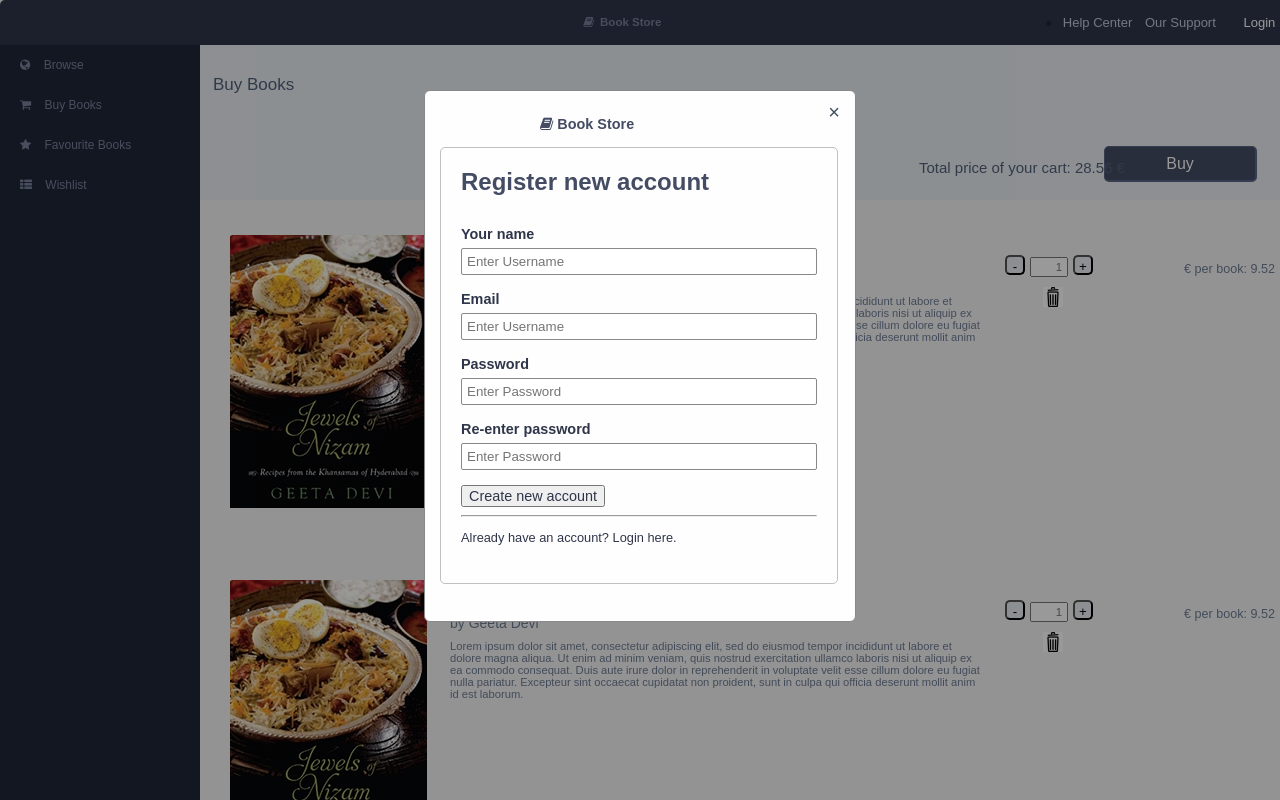
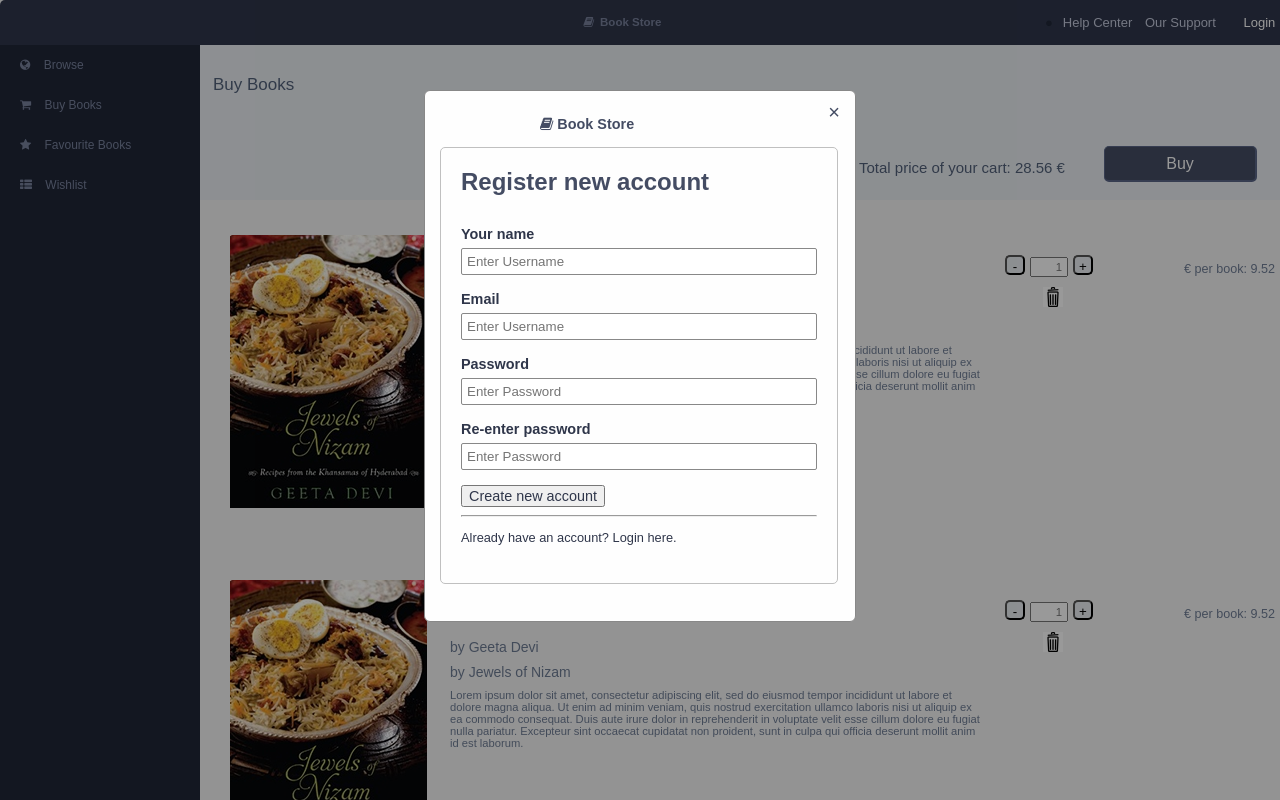
Before and after one commit to birutep/jp172_1_komanda, a React app in the folder book_store_app/: page /buy_books in a window 1280 px wide. Shown: the top 800 px of the page. Built offline with nearby package versions, Linux system fonts and the light colour scheme.

Commit message:
BuyBooks: 	- Solved issue with missing book title

```diff
--- a/book_store_app/src/BuyBooks/BuyBooks.js
+++ b/book_store_app/src/BuyBooks/BuyBooks.js
@@ -7,7 +7,7 @@ import Book from '../DivaiKnygomsAtvaizduot/DivKnyga2/DivKnyga2';
 
 import Gridas from '../Grids/GridBuyBooks/GridBuyBooks';
 
-const createBook = (x) => <Book img={x.img} author={x.author} name={x.krepselioTurinys} description={x.about} price={x.price} />
+const createBook = (x) => <Book img={x.img} author={x.author} name={x.title} description={x.about} price={x.price} />
 
 const notFreeBooks =bookChart.filter(item => item.price >0);        //jei nemokama knyga kam jha pirkti?
 const krepselioTurinys = notFreeBooks.map( x => createBook(x));     //sukuriam divukus
--- a/book_store_app/src/DivaiKnygomsAtvaizduot/DivKnyga2/DivKnyga2.css
+++ b/book_store_app/src/DivaiKnygomsAtvaizduot/DivKnyga2/DivKnyga2.css
@@ -56,6 +56,7 @@
     padding-top: 13px;
     margin: 0;
     color: #444c63;
+    font-size: 1.5em;
 }
 
 .buy_books_box p {
--- a/book_store_app/src/DivaiKnygomsAtvaizduot/DivKnyga2/DivKnyga2.js
+++ b/book_store_app/src/DivaiKnygomsAtvaizduot/DivKnyga2/DivKnyga2.js
@@ -11,6 +11,7 @@ const knyga2 = ( props ) => {
             <div className={cssKlases.buy_books_box_book_about}>
                 <h3>{props.name}</h3>
                 <p>by {props.author}</p>
+                <p>by {props.name}</p>
                 <p className={cssKlases.buy_books_box_book_summary}>{props.description}</p>
             </div>
             <div className={cssKlases.buy_books_box_book_amount}>
@@ -19,9 +20,9 @@ const knyga2 = ( props ) => {
                 <input className={cssKlases.buy_books_amount_button_change_amount} type="button" value="+" onclick="buy_books_amount_up()" />
                 <img className={cssKlases.buy_books_box_book_amount_recyclebin} src="./IMG/buy_books_recyclebin.jpg" alt="recyclebin" onclick="buy_books_amount_remove()" />
             </div>
-                <div className={cssKlases.buy_books_box_book_price}>
+            <div className={cssKlases.buy_books_box_book_price}>
                     <p>&#8364; per book: <span>{props.price}</span></p>
-                </div>
+            </div>
         </div>
 
     )
--- a/book_store_app/src/SubHeader/SubHeaderBottomBuyBooks/SubHeaderBottomBuyBooks.css
+++ b/book_store_app/src/SubHeader/SubHeaderBottomBuyBooks/SubHeaderBottomBuyBooks.css
@@ -4,7 +4,7 @@
 }
 
 .text_style {
-    margin-left: 710px;
+    margin-left: 650px;
     font-family: Arial, Helvetica, sans-serif;
     font-size: 15px;
     color: #52617a;
```
Also changed, not shown: book_store_app/src/Search/Search.css (line endings or trailing spaces), 1 other file (tests, documents, lock files or other folders).
